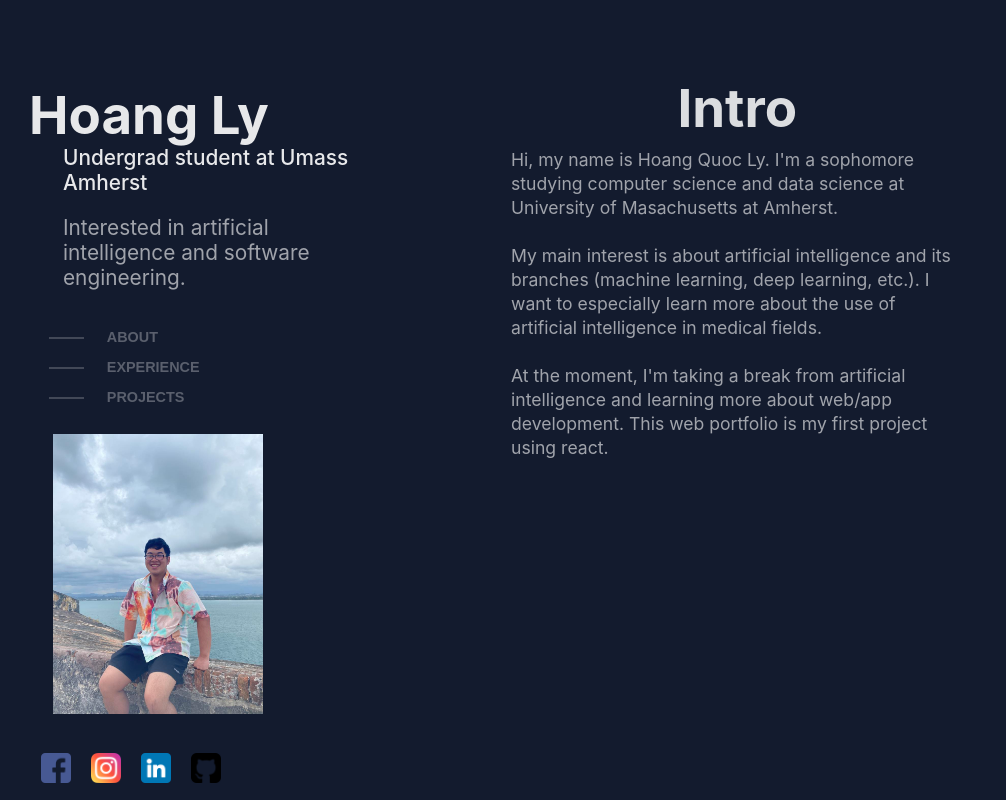
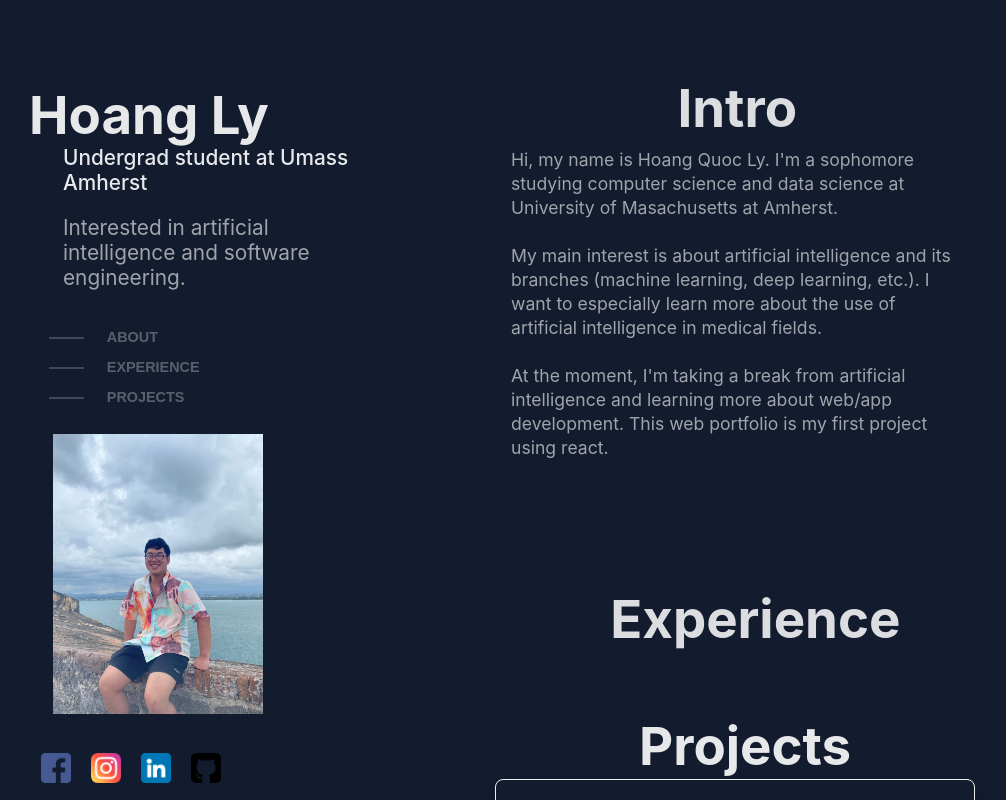
Before and after one commit to Unravel2802/portfolio, a React (Create React App) app: page / in a window 1280 px wide. Shown: the top 800 px of the page, without its empty margins (129-1135 px from the left). Built offline with nearby package versions, Linux system fonts and the light colour scheme.

Commit message:
basic layout of the rest components

```diff
--- /dev/null
+++ b/src/components/experience.css
@@ -0,0 +1,17 @@
+.exp {
+    display: flex;
+    top: 0;
+    left: 0;
+    width: 100%;
+    height: 100%;
+    z-index: 1;
+    color: rgba(255,255,255,0.85);
+    flex-direction: column;
+    transition: ease-in .3s;
+}
+
+.exp h1{
+    margin-top: 10%;
+    margin-left: 15.5%;
+    font-size: 3.3rem;
+}
--- a/src/components/experience.js
+++ b/src/components/experience.js
@@ -1,9 +1,10 @@
 import React from "react";
+import './experience.css'
 
 const Experience = () => {
     return (
         <div className="exp">
-            Experience
+            <h1>Experience</h1>
         </div>
     )
 }
--- a/src/components/projects.css
+++ b/src/components/projects.css
@@ -2,9 +2,10 @@
     width: 100%;
 }
 
-.projects .container h2 {
-    font-size: 3rem;
-    text-align: center;
+.projects h1 {
+    color: rgba(255,255,255,0.9);
+    font-size: 3.3rem;
+    margin-left: 20%;
 }
 
 .projects .container {
@@ -17,7 +18,7 @@
     display: grid;
     grid-template-columns: 1fr;
     grid-gap: 20px;
-    margin: 4rem 0;
+    margin-left: -30% ;
 }
 
 .projects .container .card {
@@ -59,18 +60,3 @@
     color: rgba(255, 255, 255, 0.7);
     margin: 12px;
 }
-
-@media screen and (max-width: 940px) {
-    .projects .container {
-        width: 100%;
-    }
-
-    .projects .container .content {
-        grid-template-columns: 1fr;
-    }
-
-    .projects .card {
-        max-width: 100%;
-        margin: 1rem;
-    }
-}
--- a/src/components/projects.js
+++ b/src/components/projects.js
@@ -4,6 +4,7 @@ import './projects.css'
 const Projects = () => {
     return (
       <div className="projects">
+        <h1>Projects</h1>
         <div className="container">
           <div className="content">
             <div className="card">
--- a/src/layout.css
+++ b/src/layout.css
@@ -1,5 +1,6 @@
 .container {
     display: flex;
+    flex-direction: column;
     height: 100vh; /* Set the container height to fill the viewport */
   }
 
@@ -13,7 +14,17 @@
   }
 
 .container  .content {
+    display: flex;
+    flex-direction: column;
     flex: 1; /* Take up the other half of the container */
     margin-left: 50%; /* Push the content to the right to avoid overlapping */
     background-color: rgba(5, 25, 42,0);
   }
+
+.exp {
+  margin-top: 10%;
+}
+
+.projects {
+  margin-top: 10%;
+}
```
Also changed, not shown: src/components/experiece.css (deleted).
